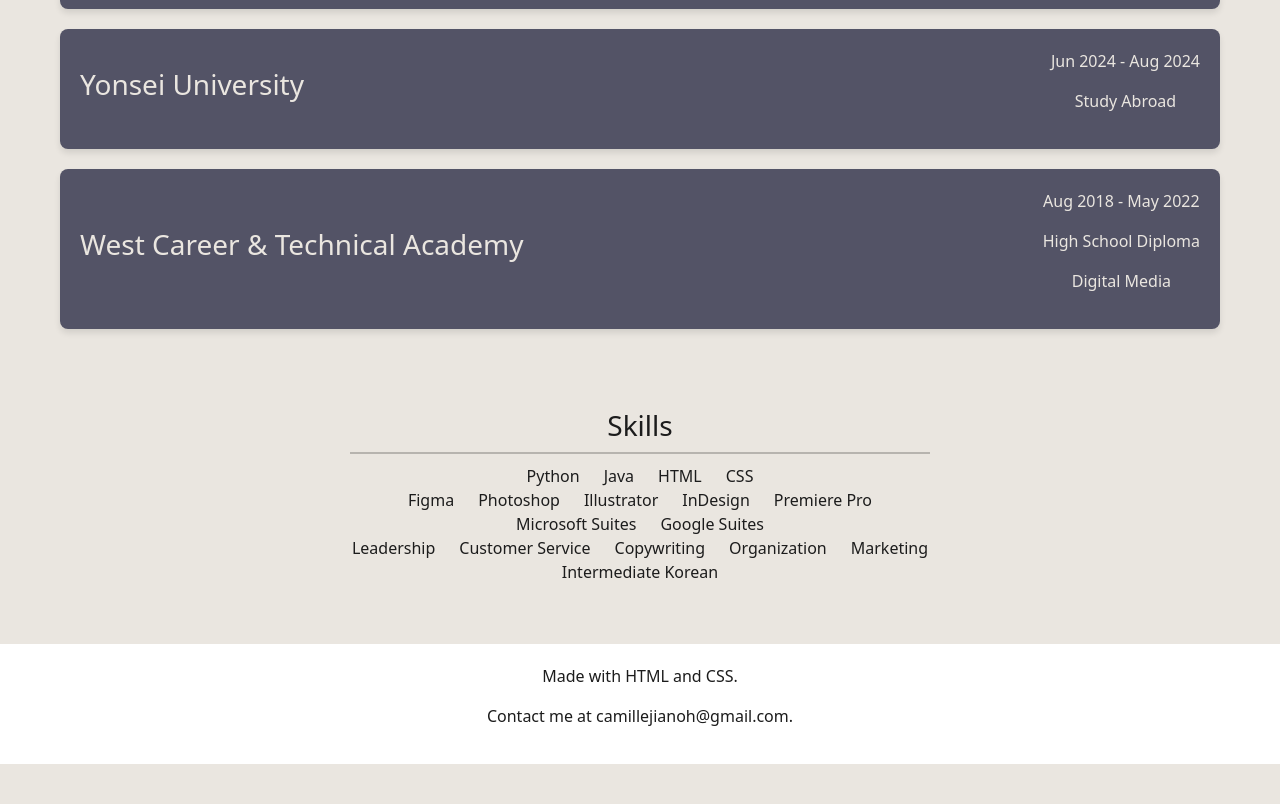
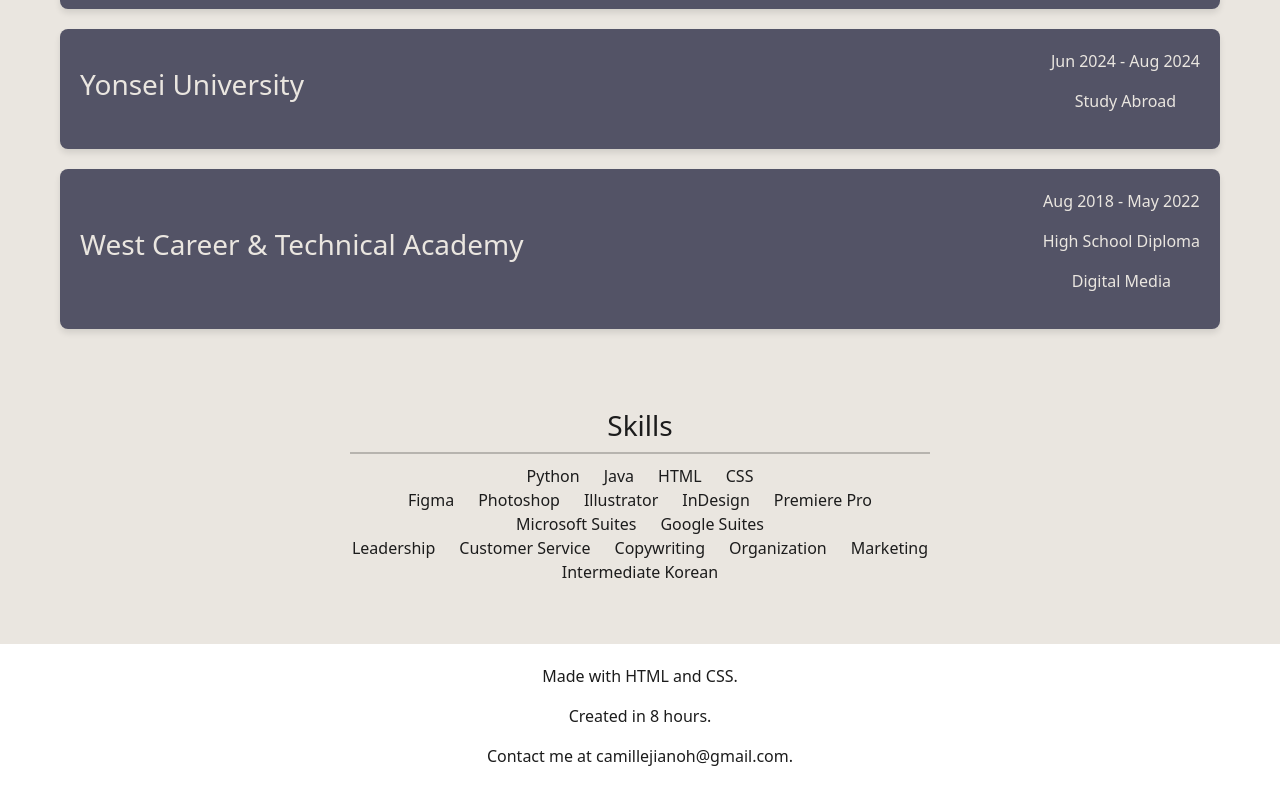
Before and after one commit to camilleoh/camilleoh.github.io, a plain HTML site: page index.html in a window 1280 px wide. Shown: the part 1971-2775 px from the top of the page. Before the commit the page ends 2735 px from the top, so only its background shows below. Drawn offline with nearby package versions, Linux system fonts and the light colour scheme.

Commit message:
Update index.html

```diff
--- a/index.html
+++ b/index.html
@@ -288,6 +288,7 @@ EMAIL: camilleo@uci.edu
   <footer class="footer">
     <div class="footer-content">
       <p>Made with HTML and CSS.</p>
+      <p>Created in 8 hours.</p>
       <p>Contact me at camillejianoh@gmail.com.</p>
     </div>
   </footer>
```
